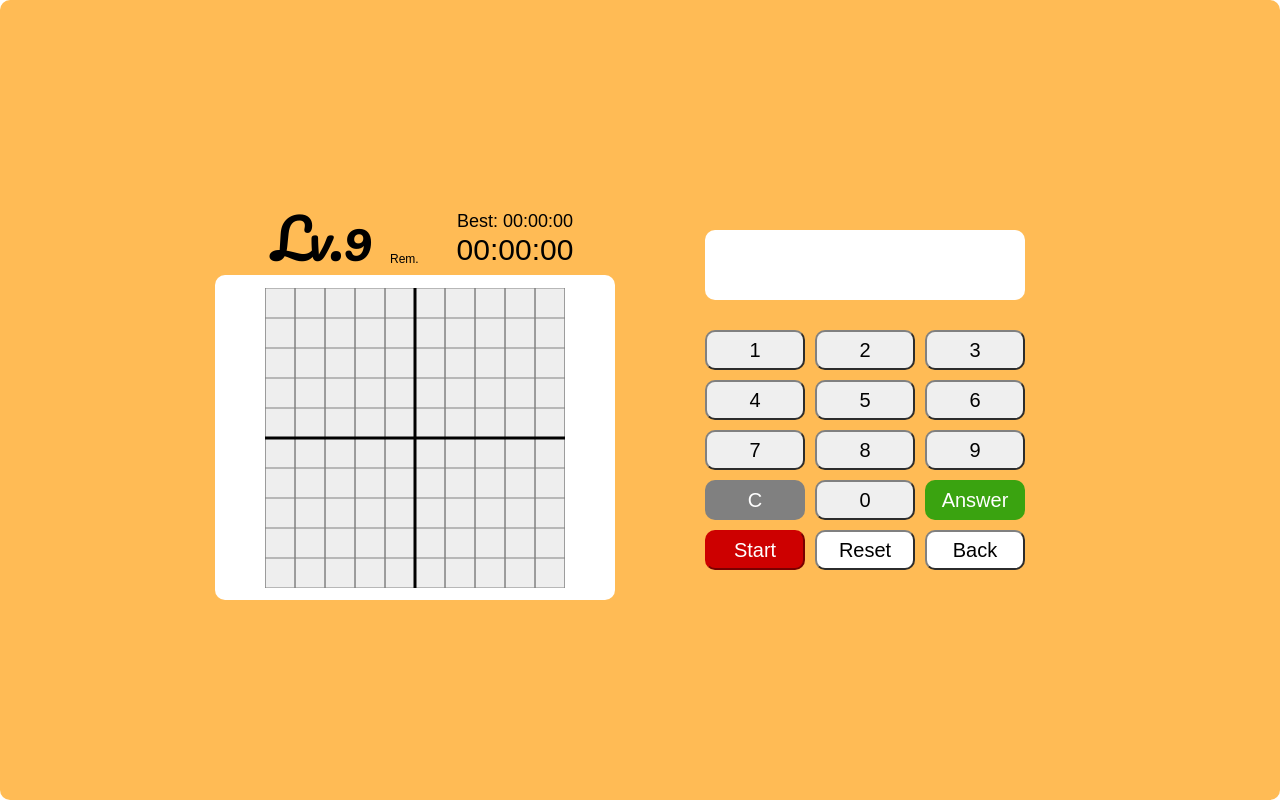
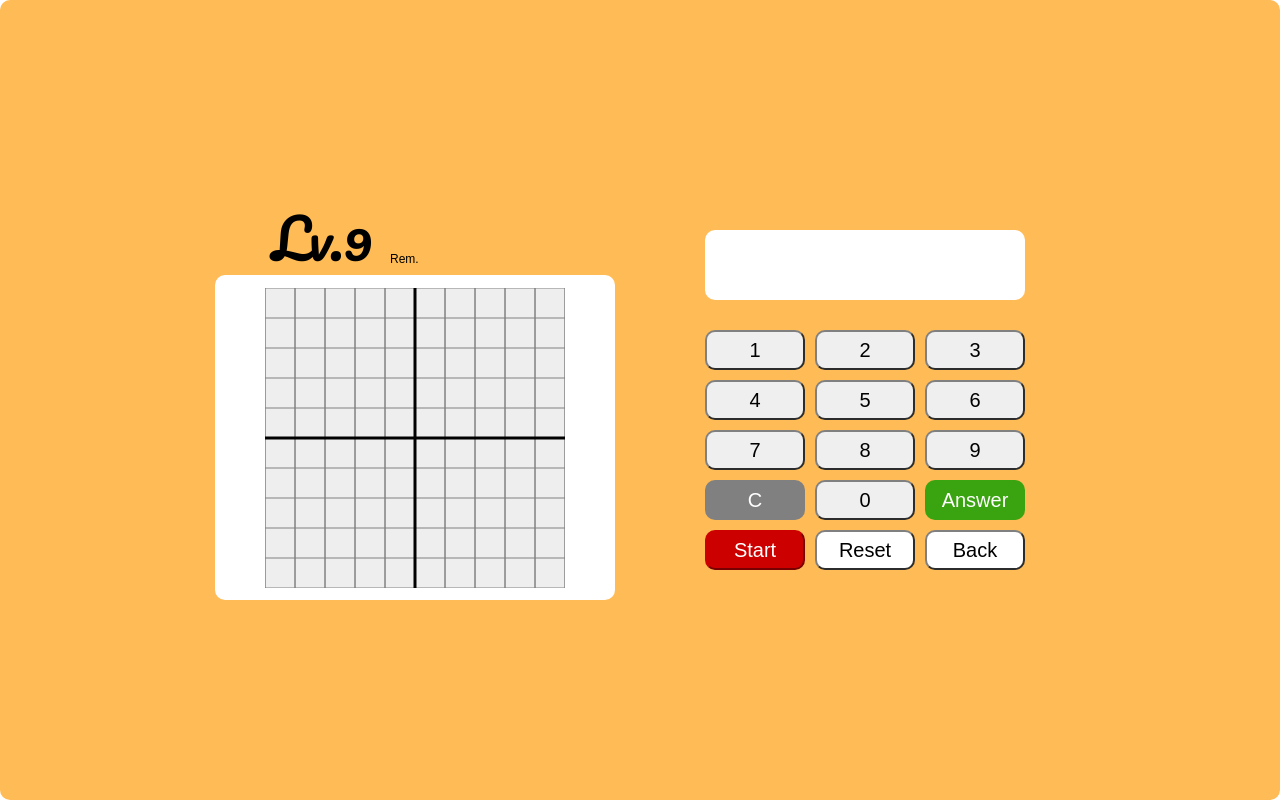
Before and after one commit to merinowool100/G03_calc, a plain HTML site: page html/lv11.html in a window 1280 px wide. Drawn offline with Linux system fonts and the light colour scheme.

Commit message:
Update lv11.html

```diff
--- a/html/lv11.html
+++ b/html/lv11.html
@@ -67,8 +67,8 @@
                 <div id="top"><span style="font-size:55px;">Lv.9</span></div>
                 <div id="nokori" style="font-size:12px;">Rem.</div>
                 <!-- ★ カウンター削除済み -->
-                <div id="timer-display" style="font-size:30px;">00:00:00</div>
-                <div id="best-record" style="font-size: 18px; margin-top: 20px;">Best: 00:00:00</div>
+                <!-- <div id="timer-display" style="font-size:30px;">00:00:00</div> -->
+                <!-- <div id="best-record" style="font-size: 18px; margin-top: 20px;">Best: 00:00:00</div> -->
             </div>
             <div id="feedback"></div>
             <div id="canvas-container">
```
